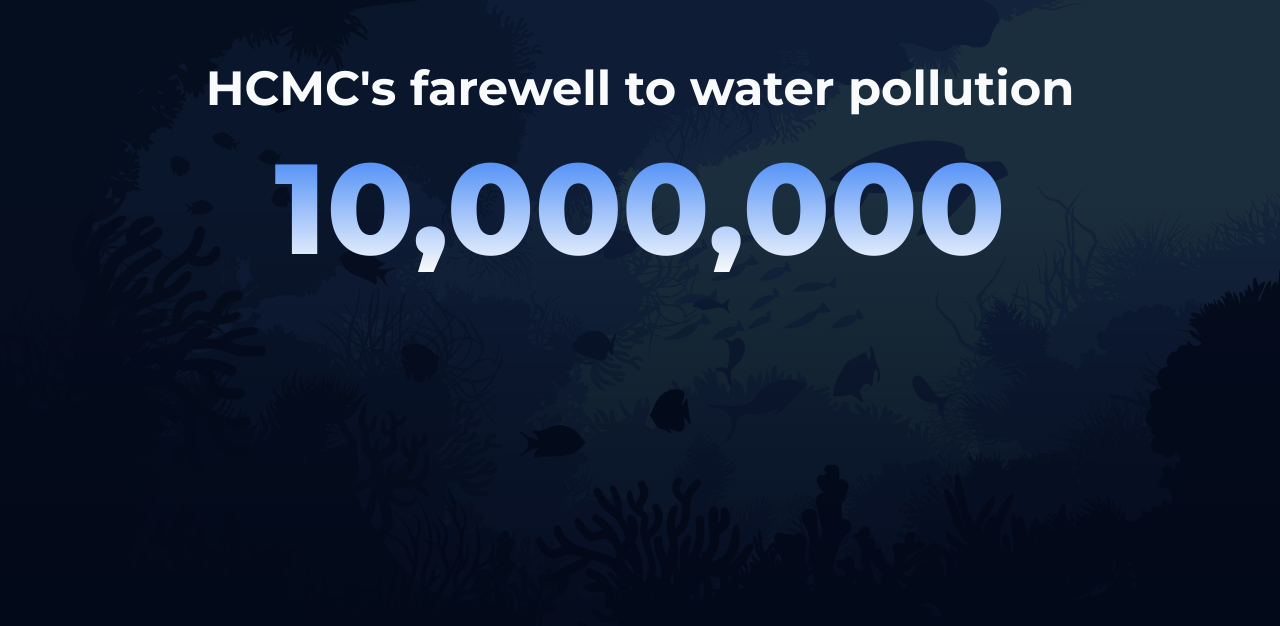
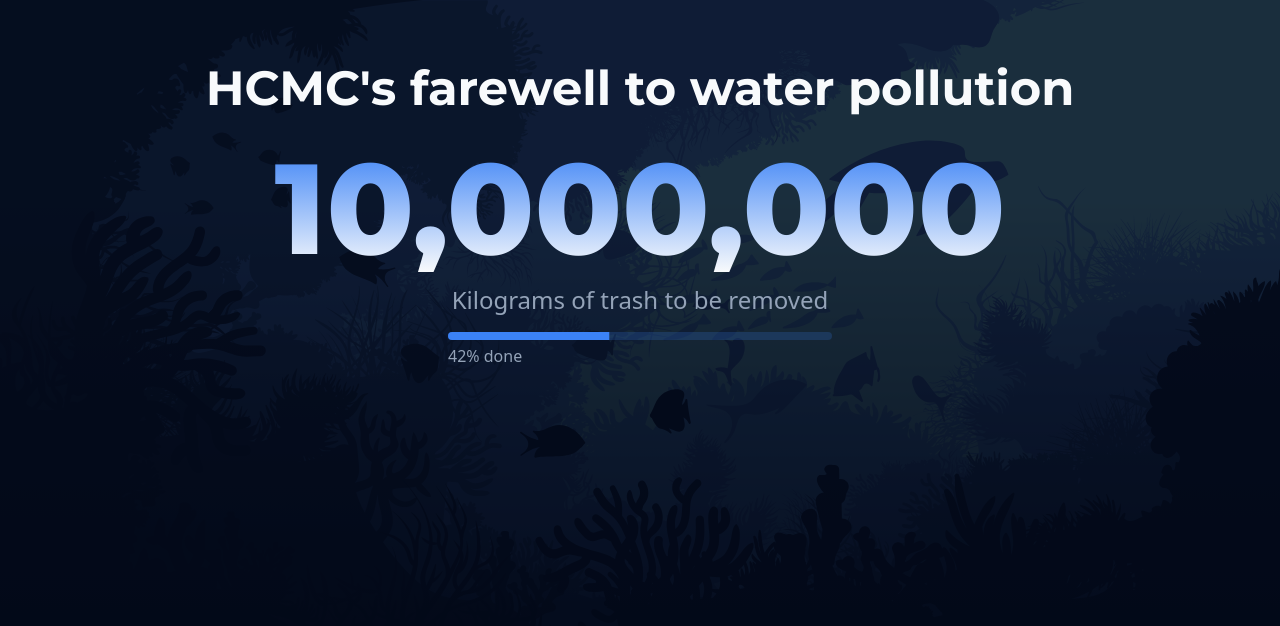
Before and after one commit to lengvietcuong/aquarriors, a Next.js app in the folder aquarriors-website/: page / in a window 1280 px wide. Shown: the top 626 px of the page. Built offline with nearby package versions, Linux system fonts and the light colour scheme.

Commit message:
add progress bar

```diff
--- a/aquarriors-website/components/hero-section/HeroSection.tsx
+++ b/aquarriors-website/components/hero-section/HeroSection.tsx
@@ -1,4 +1,5 @@
 import GoalCounter from "./GoalCounter";
+import ProgressBar from "./ProgessBar";
 
 function HeroSection() {
   return (
@@ -8,6 +9,13 @@
         HCMC's farewell to water pollution
       </h1>
       <GoalCounter />
+      <p className="md:mt-3 mt-2 mb-4 text-muted-foreground text-center md:text-xl lg:text-2xl">
+        Kilograms of trash to be removed
+      </p>
+      <div className="mx-auto lg:max-w-sm md:max-w-96 max-w-60">
+        <ProgressBar />
+        <p className="mt-1 text-muted-foreground">42% done</p>
+      </div>
     </section>
   );
 }
--- /dev/null
+++ b/aquarriors-website/components/hero-section/ProgessBar.tsx
@@ -0,0 +1,16 @@
+"use client";
+
+import { useEffect, useState } from "react";
+import { Progress } from "../ui/progress";
+
+function ProgressBar() {
+  const [percentage, setPercentage] = useState(0);
+
+  useEffect(() => {
+    setPercentage(42);
+  }, []);
+
+  return <Progress value={percentage}>ProgressBar</Progress>;
+}
+
+export default ProgressBar;
--- /dev/null
+++ b/aquarriors-website/components/ui/progress.tsx
@@ -0,0 +1,28 @@
+"use client";
+
+import * as React from "react";
+import * as ProgressPrimitive from "@radix-ui/react-progress";
+
+import { cn } from "@/lib/utils";
+
+const Progress = React.forwardRef<
+  React.ElementRef<typeof ProgressPrimitive.Root>,
+  React.ComponentPropsWithoutRef<typeof ProgressPrimitive.Root>
+>(({ className, value, ...props }, ref) => (
+  <ProgressPrimitive.Root
+    ref={ref}
+    className={cn(
+      "relative h-2 w-full overflow-hidden rounded-full bg-primary/20",
+      className
+    )}
+    {...props}
+  >
+    <ProgressPrimitive.Indicator
+      className="h-full w-full flex-1 bg-primary transition-all duration-1500"
+      style={{ transform: `translateX(-${100 - (value || 0)}%)` }}
+    />
+  </ProgressPrimitive.Root>
+))
+Progress.displayName = ProgressPrimitive.Root.displayName;
+
+export { Progress };
--- a/aquarriors-website/package.json
+++ b/aquarriors-website/package.json
@@ -9,6 +9,7 @@
     "lint": "next lint"
   },
   "dependencies": {
+    "@radix-ui/react-progress": "^1.1.0",
     "class-variance-authority": "^0.7.0",
     "clsx": "^2.1.1",
     "lucide-react": "^0.399.0",
--- a/aquarriors-website/tailwind.config.ts
+++ b/aquarriors-website/tailwind.config.ts
@@ -77,6 +77,9 @@
         "accordion-down": "accordion-down 0.2s ease-out",
         "accordion-up": "accordion-up 0.2s ease-out",
       },
+      transitionDuration: {
+        '1500': '1.5s',
+      },
     },
   },
   plugins: [require("tailwindcss-animate")],
```
Also changed, not shown: 1 other file (tests, documents, lock files or other folders).
